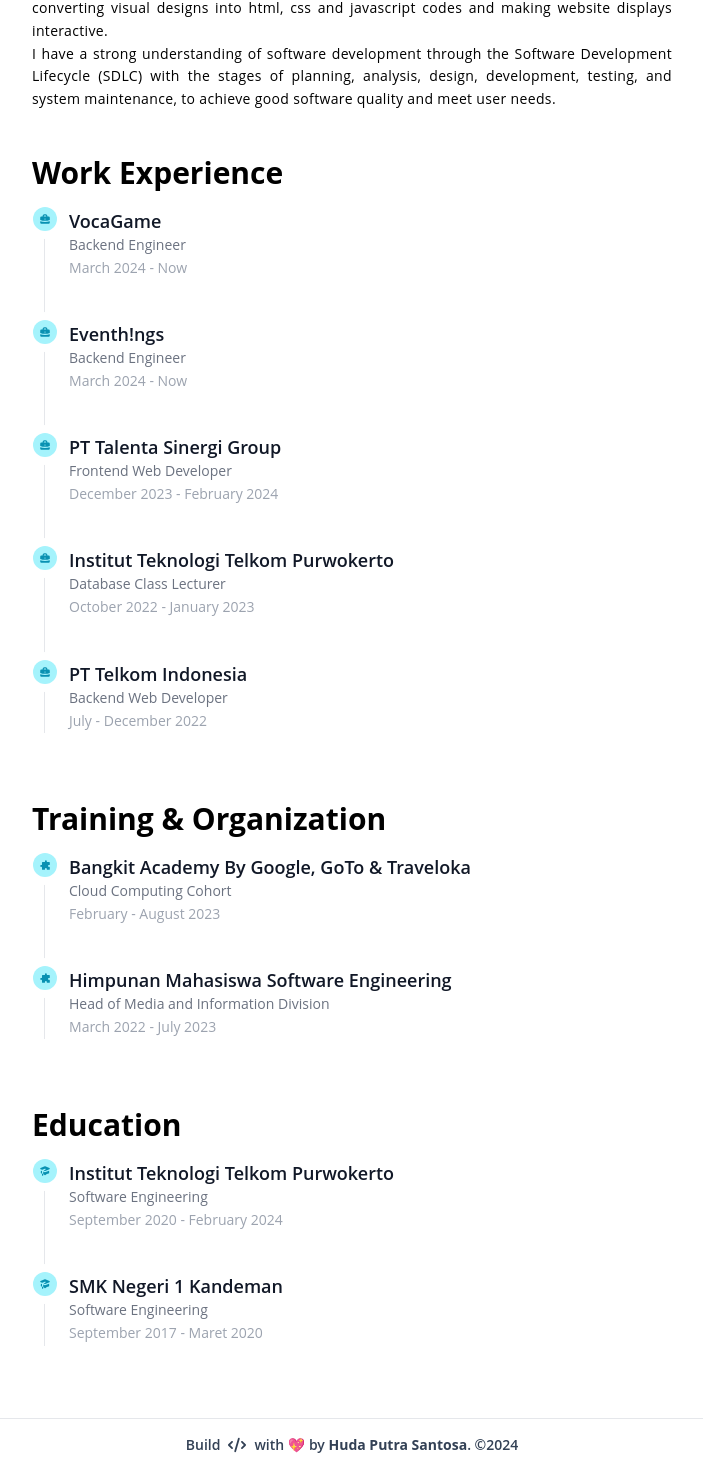
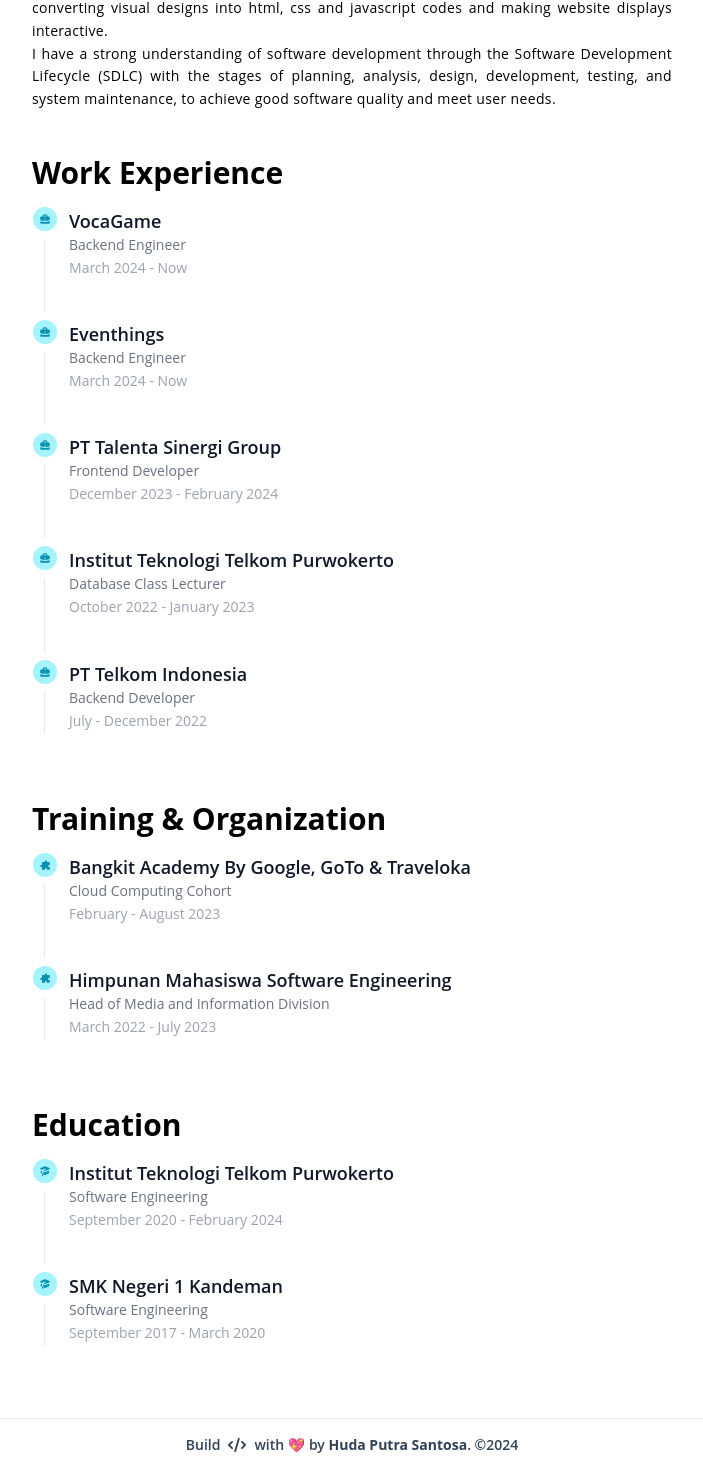
Before and after one commit to hudaputrasantosa/hudaputrasantosa.github.io, a React (Vite) app: page / in a window 1280 px wide. Shown: the part 560-2028 px from the top of the page, without its empty margins (288-991 px from the left). Built offline with nearby package versions, Linux system fonts and the light colour scheme; no server answers; the database is empty.

Commit message:
chore: update work description and readme

```diff
--- a/package.json
+++ b/package.json
@@ -2,6 +2,7 @@
     "name": "hudaputrasantosa.github.io",
     "private": true,
     "version": "0.0.0",
+    "description": "Portofolio Website v2 by Huda Putra Santosa",
     "type": "module",
     "scripts": {
         "dev": "vite",
--- a/src/response/about.js
+++ b/src/response/about.js
@@ -6,14 +6,14 @@
     description: "",
   },
   {
-    institution: "Eventh!ngs",
+    institution: "Eventhings",
     position: "Backend Engineer",
     date: "March 2024 - Now",
     description: "",
   },
   {
     institution: "PT Talenta Sinergi Group",
-    position: "Frontend Web Developer",
+    position: "Frontend Developer",
     date: "December 2023 - February 2024",
     description: "",
   },
@@ -25,7 +25,7 @@
   },
   {
     institution: "PT Telkom Indonesia",
-    position: "Backend Web Developer",
+    position: "Backend Developer",
     date: "July - December 2022",
     description: "",
   },
@@ -54,7 +54,7 @@
   {
     institution: "SMK Negeri 1 Kandeman",
     position: "Software Engineering",
-    date: "September 2017 - Maret 2020",
+    date: "September 2017 - March 2020",
     description: "",
   },
 ];
```
Also changed, not shown: 1 other file (tests, documents, lock files or other folders).
